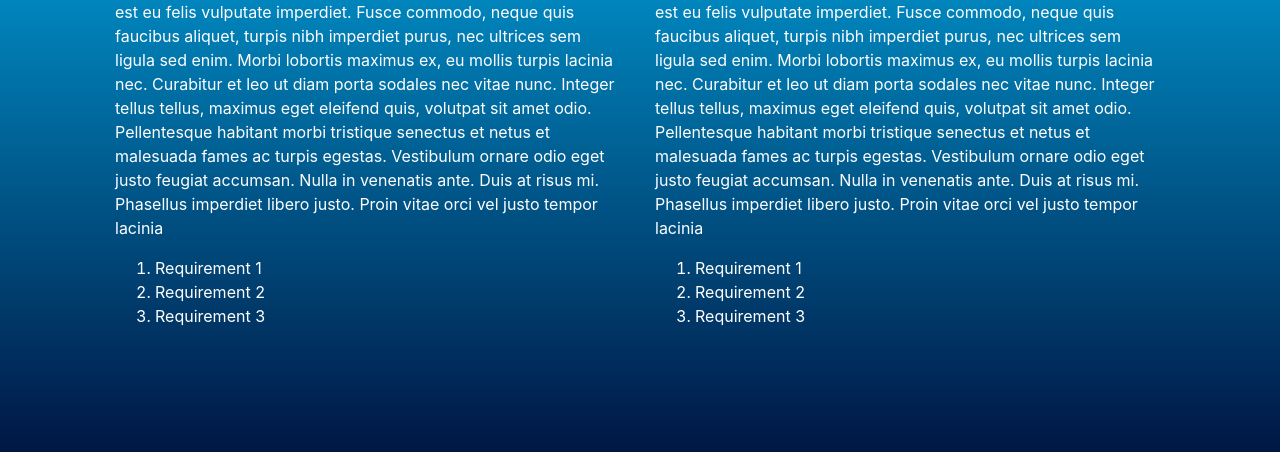
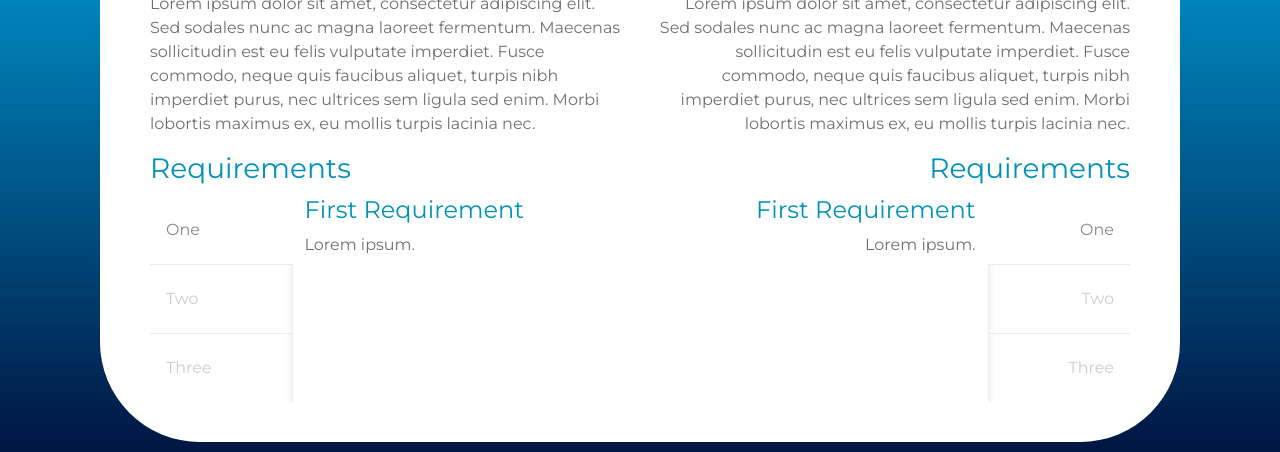
Before and after one commit to braydoncbell/SeaBubbles, a plain HTML site: page SeaBubbles/certified.html in a window 1280 px wide. Shown: the part 250-702 px from the top of the page. Drawn offline with nearby package versions, Linux system fonts and the light colour scheme.

Commit message:
Buff packages pages
Added Tab section and styling

```diff
--- a/SeaBubbles/certified.html
+++ b/SeaBubbles/certified.html
@@ -39,38 +39,113 @@
     <div id= "certified-info" class="container">
       <h1>Certified Diver Packages</h1>
       <div class="row">
+
         <div class="col-sm-6">
           <h2>Morning Dives</h2>
-          <p>
+          <p class="content-info">
             Lorem ipsum dolor sit amet, consectetur adipiscing elit. Sed sodales nunc ac magna laoreet fermentum. Maecenas sollicitudin
             est eu felis vulputate imperdiet. Fusce commodo, neque quis faucibus aliquet, turpis nibh imperdiet purus, nec ultrices sem
-            ligula sed enim. Morbi lobortis maximus ex, eu mollis turpis lacinia nec. Curabitur et leo ut diam porta sodales nec vitae nunc.
-            Integer tellus tellus, maximus eget eleifend quis, volutpat sit amet odio. Pellentesque habitant morbi tristique senectus et netus
-            et malesuada fames ac turpis egestas. Vestibulum ornare odio eget justo feugiat accumsan. Nulla in venenatis ante. Duis at risus mi.
-            Phasellus imperdiet libero justo. Proin vitae orci vel justo tempor lacinia
+            ligula sed enim. Morbi lobortis maximus ex, eu mollis turpis lacinia nec.
           </p>
-          <ol>
-            <li>Requirement 1</li>
-            <li>Requirement 2</li>
-            <li>Requirement 3</li>
-          </ol>
+
+          <h3>Requirements</h3>
+          <!-- tab area -->
+          <div class="tab">
+            <button class="tablinks active" onclick="openReq(event, 'One')" id="defaultOpen">One</button>
+            <button class="tablinks" onclick="openReq(event, 'Two')">Two</button>
+            <button class="tablinks" onclick="openReq(event, 'Three')">Three</button>
+          </div>
+
+          <div id="One" class="tabcontent">
+            <h4>First Requirement</h4>
+            <p>Lorem ipsum.</p>
+          </div>
+
+          <div id="Two" class="tabcontent">
+            <h4>Second Requirement</h4>
+            <p>Lorem Ipsum.</p>
+          </div>
+
+          <div id="Three" class="tabcontent">
+            <h4>Third Requirement</h4>
+            <p>Lorem Ipsum.</p>
+          </div>
+
+          <script>
+          function openReq(evt, reqNum) {
+            var i, tabcontent, tablinks;
+            tabcontent = document.getElementsByClassName("tabcontent");
+            for (i = 0; i < tabcontent.length; i++) {
+              tabcontent[i].style.display = "none";
+            }
+            tablinks = document.getElementsByClassName("tablinks");
+            for (i = 0; i < tablinks.length; i++) {
+              tablinks[i].className = tablinks[i].className.replace(" active", "");
+            }
+            document.getElementById(reqNum).style.display = "block";
+            evt.currentTarget.className += " active";
+            document.getElementById(reqNum).evt.currentTarget.className += " active";
+          }
+
+          document.getElementById("defaultOpen").click();
+          </script>
+          <!-- end tab area -->
+
         </div>
+
         <div class="col-sm-6">
-          <h2>Night Dives</h2>
-          <p>
+          <h2 class="right">Night Dives</h2>
+          <p class="content-info right">
             Lorem ipsum dolor sit amet, consectetur adipiscing elit. Sed sodales nunc ac magna laoreet fermentum. Maecenas sollicitudin
             est eu felis vulputate imperdiet. Fusce commodo, neque quis faucibus aliquet, turpis nibh imperdiet purus, nec ultrices sem
-            ligula sed enim. Morbi lobortis maximus ex, eu mollis turpis lacinia nec. Curabitur et leo ut diam porta sodales nec vitae nunc.
-            Integer tellus tellus, maximus eget eleifend quis, volutpat sit amet odio. Pellentesque habitant morbi tristique senectus et netus
-            et malesuada fames ac turpis egestas. Vestibulum ornare odio eget justo feugiat accumsan. Nulla in venenatis ante. Duis at risus mi.
-            Phasellus imperdiet libero justo. Proin vitae orci vel justo tempor lacinia
+            ligula sed enim. Morbi lobortis maximus ex, eu mollis turpis lacinia nec.
           </p>
-          <ol>
-            <li>Requirement 1</li>
-            <li>Requirement 2</li>
-            <li>Requirement 3</li>
-          </ol>
+
+          <h3 class="right">Requirements</h3>
+          <!-- tab area -->
+          <div class="tab2">
+            <button class="tablinks2" onclick="openCont(event, 'first')" id="defaultOpen2">One</button>
+            <button class="tablinks2" onclick="openCont(event, 'second')">Two</button>
+            <button class="tablinks2" onclick="openCont(event, 'third')">Three</button>
+          </div>
+
+          <div id="first" class="tabcontent2 right">
+            <h4>First Requirement</h4>
+            <p>Lorem ipsum.</p>
+          </div>
+
+          <div id="second" class="tabcontent2 right">
+            <h4>Second Requirement</h4>
+            <p>Lorem Ipsum.</p>
+          </div>
+
+          <div id="third" class="tabcontent2 right">
+            <h4>Third Requirement</h4>
+            <p>Lorem Ipsum.</p>
+          </div>
+
+          <script>
+          function openCont(evt, reqNum) {
+            var i, tabcontent, tablinks;
+            tabcontent = document.getElementsByClassName("tabcontent2");
+            for (i = 0; i < tabcontent.length; i++) {
+              tabcontent[i].style.display = "none";
+            }
+            tablinks = document.getElementsByClassName("tablinks2");
+            for (i = 0; i < tablinks.length; i++) {
+              tablinks[i].className = tablinks[i].className.replace(" active", "");
+            }
+            document.getElementById(reqNum).style.display = "block";
+            evt.currentTarget.className += " active";
+            document.getElementById(reqNum).evt.currentTarget.className += " active";
+          }
+
+          document.getElementById("defaultOpen2").click();
+          </script>
+          <!-- end tab area -->
+
         </div>
+
       </div>
     </div>
 
--- a/SeaBubbles/styles.css
+++ b/SeaBubbles/styles.css
@@ -1,4 +1,4 @@
-
+@import url('https://fonts.googleapis.com/css?family=Montserrat');
 html{
 	scroll-behavior: smooth;
 }
@@ -7,6 +7,7 @@ body{
 	color: #0192b9;
 	background-image: linear-gradient(#00c2ff, #001744);
 	margin: 0px 100px 0px 100px;
+	font-family: 'Montserrat', sans-serif;
 }
 
 header{
@@ -22,6 +23,10 @@ header{
 	line-height: 1.42857143 !important;
 	letter-spacing: 4px;
 	border-radius: 0;
+}
+
+p {
+	color: #707070;
 }
 
 .navbar.scrolled{
@@ -255,25 +260,136 @@ i{
 }
 
 #certified-info{
-	color: white;
-	height: 700px;
-	padding-top: 100px;
+	background-color: white;
+	height: fit-content;
+	margin-top: 100px;
+	padding: 40px 50px;
+	border-radius: 100px;
 }
 
 #certified-info h1{
 	text-align: center;
-	text-decoration: underline;
 }
 
 #uncertified-info{
-	color: white;
-	height: 700px;
-	padding-top: 100px;
+	background-color: white;
+	height: fit-content;
+	margin-top: 100px;
+	padding: 40px 50px;
+	border-radius: 100px;
 }
 
-#uncertified-info h1{
-	text-align: center;
-	text-decoration: underline;
+/* Style the tab */
+.tab {
+  float: left;
+  background-color: #fff;
+  width: 30%;
+}
+
+/* Style the buttons that are used to open the tab content */
+.tab button {
+  display: block;
+  background-color: inherit;
+  color: #ccc;
+  padding: 22px 16px;
+  width: 100%;
+	box-shadow: inset -8px 0px 10px -10px rgba(0,0,0,0.2);
+  border-bottom: 1px solid rgb(235, 235, 235);
+	border-top:none;
+	border-right: none;
+	border-left: none;
+  outline: none;
+  text-align: left;
+  cursor: pointer;
+  transition: 0.3s;
+}
+
+.tab button:last-child {
+	border-bottom: none;
+}
+
+/* Change background color of buttons on hover */
+.tab button:hover {
+  background-color: #F8F8F8;
+}
+
+.tab button.active:hover {
+  background-color: #fff;
+}
+
+/* Create an active/current "tab button" class */
+.tab button.active {
+	box-shadow: none;
+	cursor: default;
+	color: #888888;
+}
+
+/* Style the tab content */
+.tabcontent {
+  float: left;
+  padding: 0px 12px;
+  width: 70%;
+  height: 206px;
+}
+
+/* Start - Right Aligned tab area */
+/* Style the tab */
+.tab2 {
+  float: right;
+  background-color: #fff;
+  width: 30%;
+}
+
+/* Style the buttons that are used to open the tab content */
+.tab2 button {
+  display: block;
+  background-color: inherit;
+  color: #ccc;
+  padding: 22px 16px;
+  width: 100%;
+	box-shadow: inset 8px 0px 10px -10px rgba(0,0,0,0.2);
+  border-bottom: 1px solid rgb(235, 235, 235);
+	border-top:none;
+	border-right: none;
+	border-left: none;
+  outline: none;
+  text-align: right;
+  cursor: pointer;
+  transition: 0.3s;
+}
+
+.tab2 button:last-child {
+	border-bottom: none;
+}
+
+/* Change background color of buttons on hover */
+.tab2 button:hover {
+  background-color: #F8F8F8;
+}
+
+.tab2 button.active:hover {
+  background-color: #fff;
+}
+
+/* Create an active/current "tab button" class */
+.tab2 button.active {
+	box-shadow: none;
+	cursor: default;
+	color: #888888;
+}
+
+/* Style the tab content */
+.tabcontent2 {
+  float: right;
+  padding: 0px 12px;
+  width: 70%;
+  height: 206px;
+}
+
+/* End - Right Aligned tab area */
+
+.right {
+	text-align: right;
 }
 
 .img-info{
```
Also changed, not shown: SeaBubbles/uncertified.html (+55 -17 lines).
